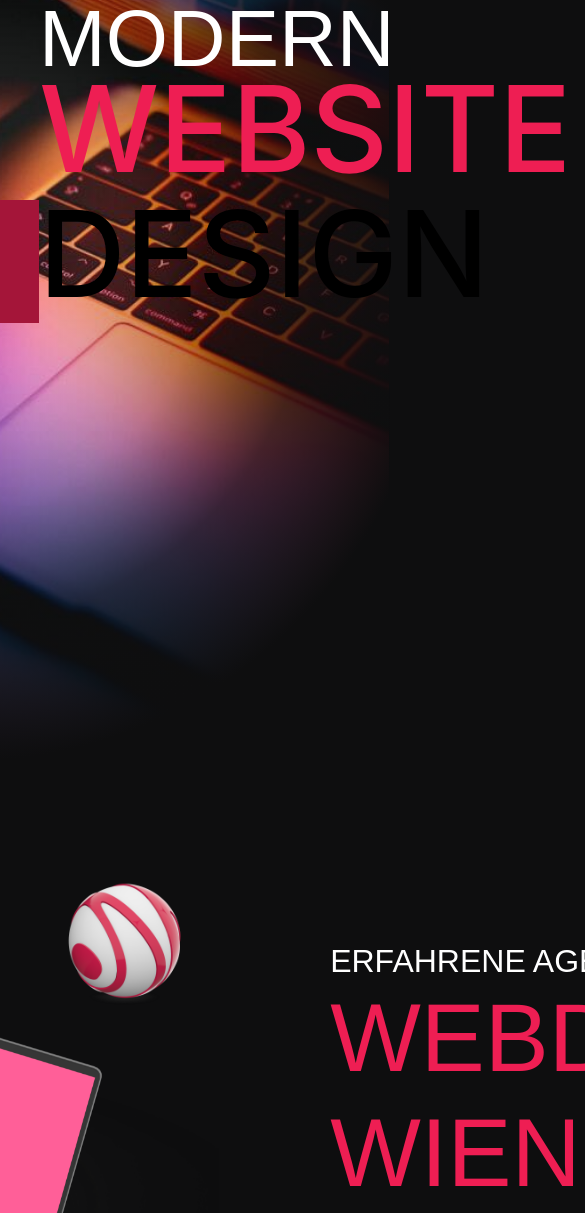
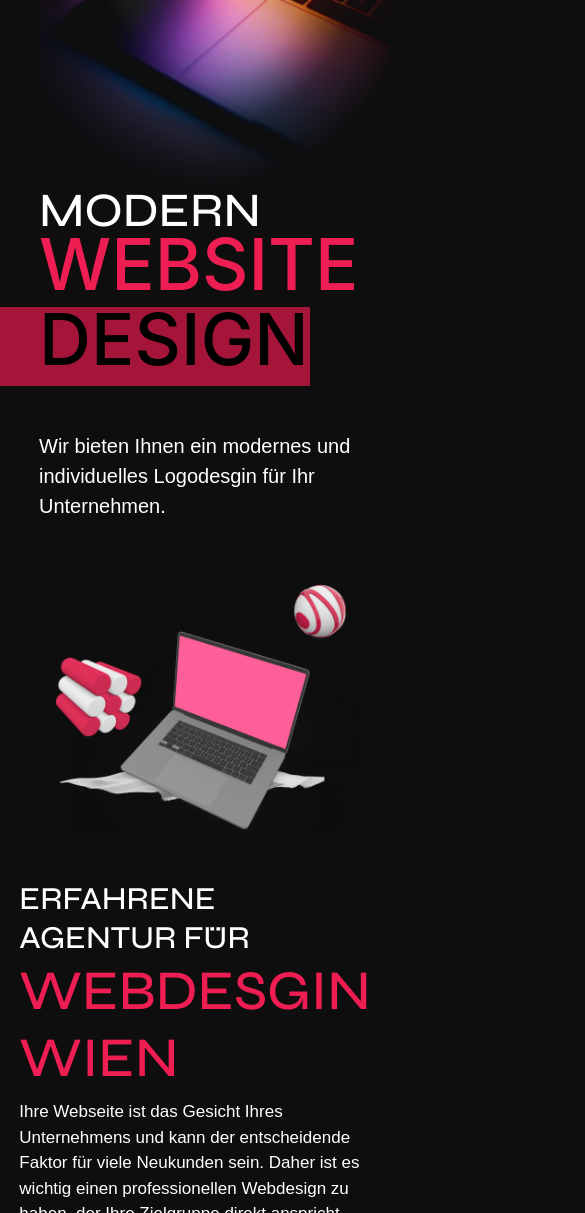
Before and after one commit to vahidsediqi/SEO-black-design-new, a plain HTML site: page web-design.html in a window 390 px wide. Shown: the part 259-1472 px from the top of the page, 585 px wide, since content can reach past the window. Drawn offline with nearby package versions, Linux system fonts and the light colour scheme; a web font is replaced by a local one.

Commit message:
webdesign page mobile screen

```diff
--- a/assets/styles/responsive.css
+++ b/assets/styles/responsive.css
@@ -565,6 +565,67 @@ SEO PAGE SECTION 4 OR TOOLS SECTION
     font-size: 6rem;
 }
 
+    /*----------------
+     WEB DESIGN PAGE
+    ---------------- */
+
+    .seo1-banner-wrapper{
+      display: flex;
+      flex-direction: column-reverse;
+    }
+
+    .seo1-banner-wrapper > div:nth-of-type(2) > img{
+        width: 100%;
+    }
+
+    /* seo1 banner content title style */
+    .seo1-banner-wrapper > div:nth-of-type(1) > h1{
+        font-size: 1.5rem;
+    }
+
+    .seo1-banner-wrapper > div:nth-of-type(1) > h1 > span:nth-of-type(3){
+       font-size: 3em;
+       position:static;
+       margin-bottom: 0px;
+       margin-left: -45px;
+       padding-bottom: 15px;
+       width: 90%;
+       padding-left: 45px;
+    }
+
+    .seo1-banner-wrapper > div:nth-of-type(1) > p{
+        font-size: 20px;
+        margin-top: 45px;
+     }
+
+     /* SEO 1 SECTOIN 2 */
+
+.seo1-section2-wrapper {
+    max-width: 85%;
+    margin: 35px auto;
+    grid-template-columns: 1fr;
+    grid-column-gap: 35px;
+ }
+
+ .seo1-section2-wrapper > div:nth-child(1) {
+     width: 100%;
+     text-align: center;
+ }
+
+ .seo1-section2-wrapper > div:nth-child(1) > img {
+     width: 100%;
+ }
+
+ .seo1-section2-wrapper > div:nth-child(2) > h2 {
+    font-size: 3.5rem;
+}
+
+.seo1-section2-wrapper > div:nth-child(2) > h2 > span:nth-child(1){
+    color: #fff;
+    font-size: 32px;
+}
+
+
     /* FOOTER FOR SMALL SCREEN MOBILE */
     .footer-title-wrapper{
      padding: 55px 25PX 0px 25px;
--- a/web-design.html
+++ b/web-design.html
@@ -5,13 +5,17 @@
         <meta http-equiv="X-UA-Compatible" content="IE=edge">
         <meta name="viewport" content="width=device-width, initial-scale=1.0">
             <!-- BOOTSTRAP 4 CDN -->
-        <link rel="stylesheet" href="https://maxcdn.bootstrapcdn.com/bootstrap/4.0.0/css/bootstrap.min.css" integrity="sha384-Gn5384xqQ1aoWXA+058RXPxPg6fy4IWvTNh0E263XmFcJlSAwiGgFAW/dAiS6JXm" crossorigin="anonymous">
+            <link rel="stylesheet" href="https://maxcdn.bootstrapcdn.com/bootstrap/4.0.0/css/bootstrap.min.css"  integrity="sha384-Gn5384xqQ1aoWXA+058RXPxPg6fy4IWvTNh0E263XmFcJlSAwiGgFAW/dAiS6JXm" crossorigin="anonymous">
             <link rel="stylesheet" href="https://cdnjs.cloudflare.com/ajax/libs/font-awesome/5.15.3/css/all.min.css" integrity="sha512-iBBXm8fW90+nuLcSKlbmrPcLa0OT92xO1BIsZ+ywDWZCvqsWgccV3gFoRBv0z+8dLJgyAHIhR35VZc2oM/gI1w==" crossorigin="anonymous" referrerpolicy="no-referrer" />
-        <link rel="stylesheet" href="./assets/styles/fonts.css">
+            <link rel="preconnect" href="https://fonts.googleapis.com">
+            <link rel="preconnect" href="https://fonts.gstatic.com" crossorigin>
+            <link href="https://fonts.googleapis.com/css2?family=Syne:wght@400;500;600;700;800&display=swap" rel="stylesheet">
+            <link rel="stylesheet" href="./assets/styles/fonts.css" >
             <link rel="stylesheet" href="./assets/styles/main.css">
             <link rel="stylesheet" href="./assets/styles/nav.css">
-        <link href="//db.onlinewebfonts.com/c/2e2999707e1403c096a4b164c0ba66b2?family=Heaters" rel="stylesheet" type="text/css"/>
-        <title>Document</title>
+             <link rel="stylesheet" href="./assets/styles/responsive.css">
+            <link rel="stylesheet" href="http://fonts.cdnfonts.com/css/heaters">
+            <title>SEO Solutions</title>
     </head>
 <body>
 <!-- header -->
@@ -49,13 +53,11 @@
                 Wir bieten Ihnen ein modernes und individuelles Logodesgin für Ihr Unternehmen.             </p>
          </div>
          <div>
-             <img src="./assets/images/seo/seo1banner.png" alt="">
+             <img src="./assets/images/seo/seo1banner.png" alt="web design wien">
          </div>
      </div>
 
      <!-- SEI 1 SECTION 2 -->
-
-    <!-- SITE FOOTER -->
     <section class="seo1-section2-wrapper">
        <div>
           <img src="./assets/images/seo1 laptop and ball.png" alt="seo solutions">
```
Lines whose indentation alone changed are shown as unchanged.
